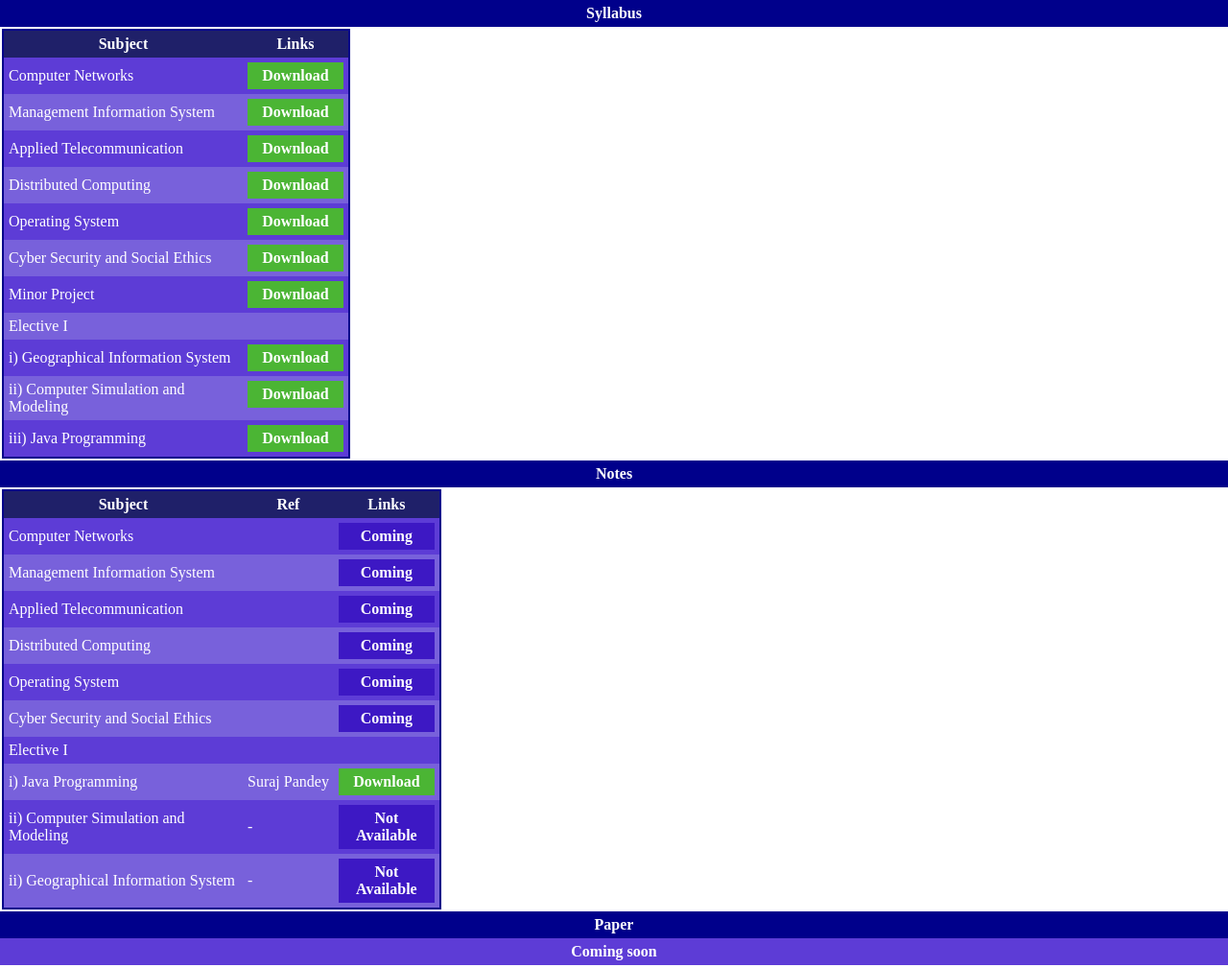
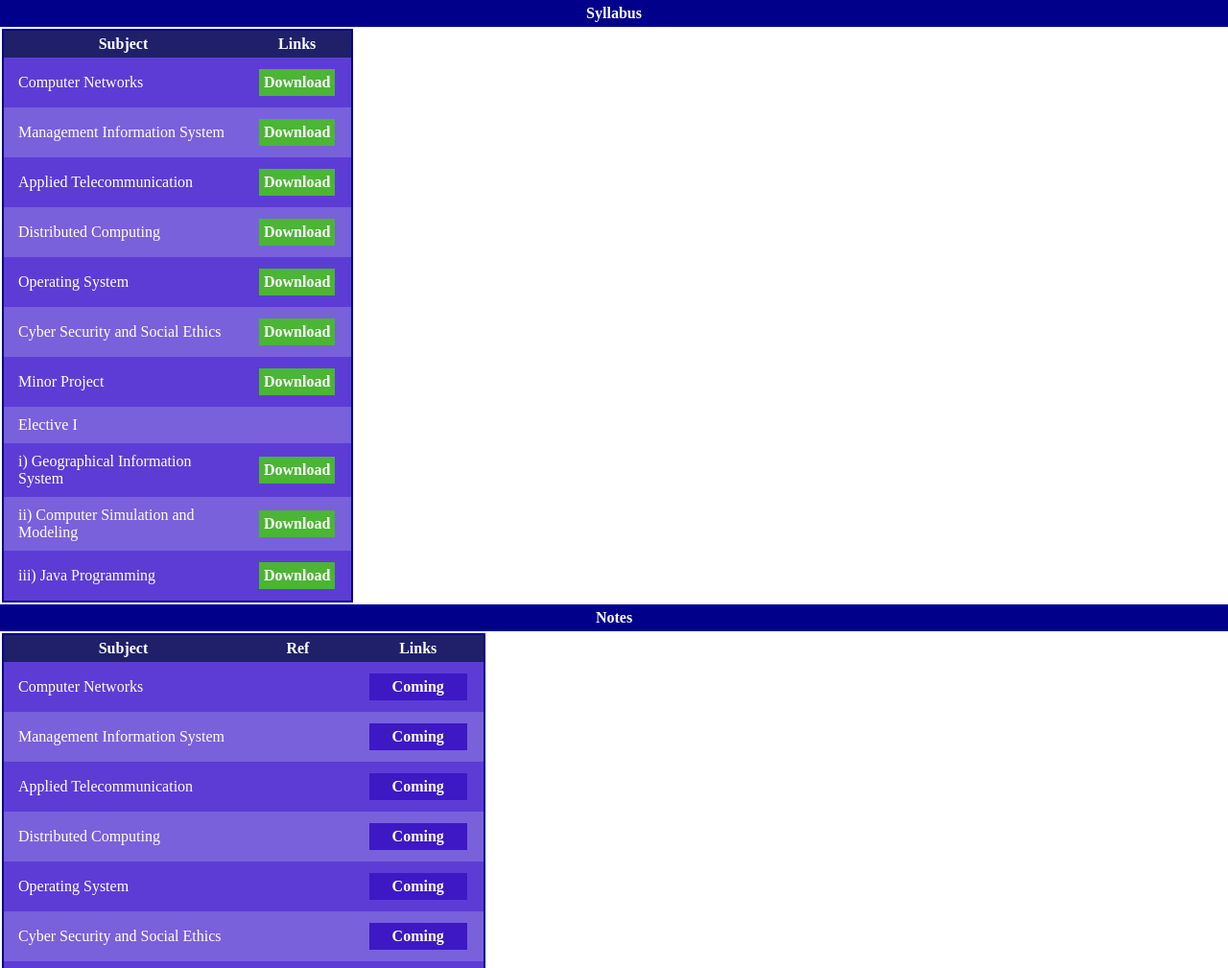
Before and after one commit to techaboutneed/dcom-management, a plain HTML site: page fifth.html in a window 1280 px wide. Shown: the top 1009 px of the page at 96% size. Drawn offline with Linux system fonts and the light colour scheme.

Commit message:
style fix

```diff
--- a/style.css
+++ b/style.css
@@ -50,27 +50,19 @@
 }
 
 .materials .material table tbody tr td {
-  padding: 5px;
+  padding: 10px 15px;
   text-align: left;
   vertical-align: middle;
   max-width: 250px;
   border:none;
 }
-
-.materials .material table tbody tr td.links {
-  margin: 0;
-  display: grid;
-  justify-content: center;
-  grid-template-columns: repeat(auto-fit, minmax(auto, 100px));
-  gap: 3px;
-}
-
 .materials .material table tbody tr td a {
   display: flex;
   align-items: center;
   justify-content: center;
   text-align: center;
   cursor: pointer;
+  margin: 2px;
 }
 
 .btn {
```
